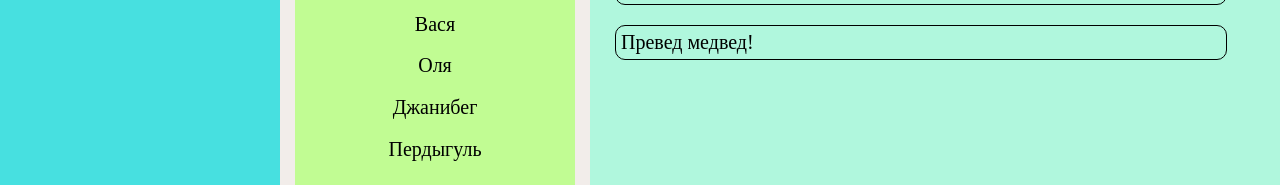
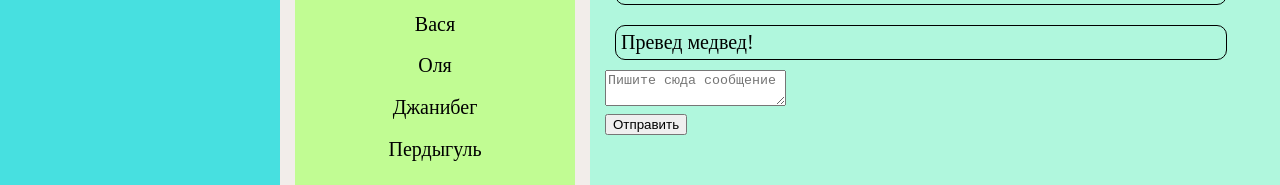
Before and after one commit to antondankov93/Family-App, a React (Create React App) app: page /MainContent/InsideContent/My-Messages in a window 1280 px wide. Shown: the part 215-400 px from the top of the page. Built offline with nearby package versions, Linux system fonts and the light colour scheme; the HTML template or start-up script is replaced by a standard one.

Commit message:
added message text area

```diff
--- a/src/App.js
+++ b/src/App.js
@@ -12,7 +12,7 @@ const App = (props) => {
     return (
             <div className="wrapper">
                 <Header/>
-                <MainContent dispatch={props.dispatch} AvatarLogo={props.state.Avatars} PostWindow={props.state.HomePage} MessagesProps={props.state.MessagesPage.MessageData} Persons={props.state.MessagesPage.DialogPersons}/>
+                <MainContent dispatch={props.dispatch} store={props.store}/>
             </div>
     );
 }
--- a/src/Redux/State.js
+++ b/src/Redux/State.js
@@ -70,28 +70,22 @@ let store = {
         }
         else if (action.type === UPDATE_NEW_MESSAGE_BODY){
             this._state.MessagesPage.newMessageBody = action.body;
+            this._callSubscriber(this._state);
         }
         else if (action.type === SEND_MESSAGE){
             let body = this._state.MessagesPage.newMessageBody;
             this._state.MessagesPage.newMessageBody = '';
-            this._state.MessagesPage.MessageData.push({id: 3, dataText: body});
+            this._state.MessagesPage.MessageData.push({id: 4, dataText: body});
 
         }
     }
 }
 
-export const addPostActionCreater = () =>{
-    return {
-        type: 'ADD-POST',
-    }
-}
-export const onPostChangeActionCreater = (text) =>{
-    return {
-        type: 'UpdateNewPost',
-        newPostText: text,
+export const addPostActionCreater = () =>({type: ADD_POST})
+export const onPostChangeActionCreater = (text) =>({type: UPDATE_NEW_POST, newPostText: text})
 
-    }
-}
+export const sendMessageCreater = () =>({type: SEND_MESSAGE})
+export const updateNewMessageBodyCreater = (body) =>({type: UPDATE_NEW_MESSAGE_BODY, body: body})
 
 
 
--- a/src/components/MainContent/InsideContent/Home-Page/MyPosts/Post.jsx
+++ b/src/components/MainContent/InsideContent/Home-Page/MyPosts/Post.jsx
@@ -5,26 +5,26 @@ import {addPostActionCreater, onPostChangeActionCreater} from "../../../../../Re
 
 
 let Post = (props) => {
-
-    let Posts = props.PostWindow.PostsArray.map(p => <PostElement message={p.text}/>)
+    let state = props.store.getState().HomePage;
+    let Posts = state.PostsArray.map(p => <PostElement message={p.text}/>)
 
     let newPostElement = React.createRef();
 
     let addNewPost = () => {
         let text = newPostElement.current.value;
-        props.dispatch(addPostActionCreater());
+        props.store.dispatch(addPostActionCreater());
     }
 
     let onPostChange = () =>{
         let text = newPostElement.current.value;
-        let action =onPostChangeActionCreater(text);
-        props.dispatch(action);
+        let action = onPostChangeActionCreater(text);
+        props.store.dispatch(action);
     }
 
     return (
         <div>
             <div>{Posts}</div>
-            <textarea onChange={onPostChange} value={props.PostWindow.newPostText} ref={newPostElement} cols="30" rows="6"></textarea><br></br>
+            <textarea onChange={onPostChange} value={props.store.getState().HomePage.newPostText} ref={newPostElement} cols="30" rows="6"></textarea><br></br>
             <button onClick={addNewPost}>Отправить</button>
         </div>
     )
--- a/src/components/MainContent/InsideContent/InsideContent.jsx
+++ b/src/components/MainContent/InsideContent/InsideContent.jsx
@@ -16,8 +16,8 @@ const InsideContent = (props) => {
                 <Route path='/MainContent/InsideContent/Events' render={ () => <Events />} />
                 <Route path='/MainContent/InsideContent/Contacts' render={ () => <Contacts />} />
                 <Route path='/MainContent/InsideContent/TODO-lists' render={ () => <TodoList />} />
-                <Route path='/MainContent/InsideContent/My-Messages' render={ () => <Messages AvatarLogo={props.AvatarLogo} MessagesProps={props.MessagesProps} Persons={props.Persons}/>} />
-                <Route path='/MainContent/InsideContent/My-Profile' render={ () => <Post dispatch={props.dispatch} PostWindow={props.PostWindow}/>} />
+                <Route path='/MainContent/InsideContent/My-Messages' render={ () => <Messages dispatch={props.dispatch} store={props.store}/>} />
+                <Route path='/MainContent/InsideContent/My-Profile' render={ () => <Post dispatch={props.dispatch} store={props.store}/>} />
             </div>
 
     );
--- a/src/components/MainContent/InsideContent/My-Messages/DialogsWith/DialogsWith.jsx
+++ b/src/components/MainContent/InsideContent/My-Messages/DialogsWith/DialogsWith.jsx
@@ -5,7 +5,8 @@ import DialogItem from "./DialogItem/DialogItem";
 
 const DialogsWith = (props) => {
 
-    let DialogElement = props.Persons.map(d => <DialogItem name={d.name} id={d.id}/>
+    let store = props.store.getState();
+    let DialogElement = store.MessagesPage.DialogPersons.map(d => <DialogItem name={d.name} id={d.id}/>
     );
 
     return (
--- a/src/components/MainContent/InsideContent/My-Messages/Messages-template.jsx
+++ b/src/components/MainContent/InsideContent/My-Messages/Messages-template.jsx
@@ -6,8 +6,8 @@ import MessageWindow from "./Messages/MessageWindow";
 const Messages = (props) => {
     return(
         <div className={styles.MessagesGrid}>
-            <DialogsWith AvatarLogo={props.AvatarLogo} Persons={props.Persons}/>
-            <MessageWindow MessagesProps={props.MessagesProps}/>
+            <DialogsWith store={props.store}/>
+            <MessageWindow dispatch={props.dispatch} store={props.store}/>
         </div>
     )
 }
--- a/src/components/MainContent/InsideContent/My-Messages/Messages/MessageWindow.jsx
+++ b/src/components/MainContent/InsideContent/My-Messages/Messages/MessageWindow.jsx
@@ -1,16 +1,33 @@
 import React from 'react';
 import styles from './MessageWindow.module.css';
 import MessageItem from "./MessageItem/MessageItem";
+import {sendMessageCreater, updateNewMessageBodyCreater} from "../../../../../Redux/State";
 
 
 const MessageWindow = (props) => {
-    let MessageElement = props.MessagesProps.map(m => <MessageItem text={m.dataText}/>)
 
-    return(
+    let state = props.store.getState().MessagesPage;
+    let MessageElement = state.MessageData.map(m => <MessageItem text={m.dataText}/>)
+    let newMessageBody = state.newMessageBody;
+    let onSendMessageClick = () => {
+       props.store.dispatch(sendMessageCreater())
+    };
+    let onNewMessageChange = (e) =>{
+        let body = e.target.value;
+        props.store.dispatch(updateNewMessageBodyCreater(body))
+    };
+
+    return (
         <div className={styles.Wrapper}>
             {MessageElement}
+            <div>
+                <div><textarea value={newMessageBody} onChange={onNewMessageChange} placeholder='Пишите сюда сообщение'></textarea></div>
+                <div>
+                    <button onClick={onSendMessageClick}>Отправить</button>
+                </div>
+            </div>
+        </div>
 
-        </div>
     )
 
 }
--- a/src/components/MainContent/MainContent.jsx
+++ b/src/components/MainContent/MainContent.jsx
@@ -13,12 +13,11 @@ const MainContent = (props) => {
             <main class={styles.mainContent}>
                 <div className={styles.insideContent}>
                     <SideBar/>
-                    <InsideContent dispatch={props.dispatch} AvatarLogo={props.AvatarLogo} PostWindow={props.PostWindow } MessagesProps={props.MessagesProps} Persons={props.Persons}/>
+                    <InsideContent dispatch={props.dispatch} store={props.store}/>
                 </div>
                 <FooterMenu/>
 
             </main>
-
 
 
     );
--- a/src/index.js
+++ b/src/index.js
@@ -10,7 +10,7 @@ import {BrowserRouter} from "react-router-dom";
 let rerenderEntireTree = (state) =>{
     ReactDOM.render(
         <BrowserRouter>
-        <App dispatch={store.dispatch.bind(store)} state={store.getState()}/>
+        <App dispatch={store.dispatch.bind(store)} store={store}/>
     </BrowserRouter>, document.getElementById('root'));
 
 }
```
